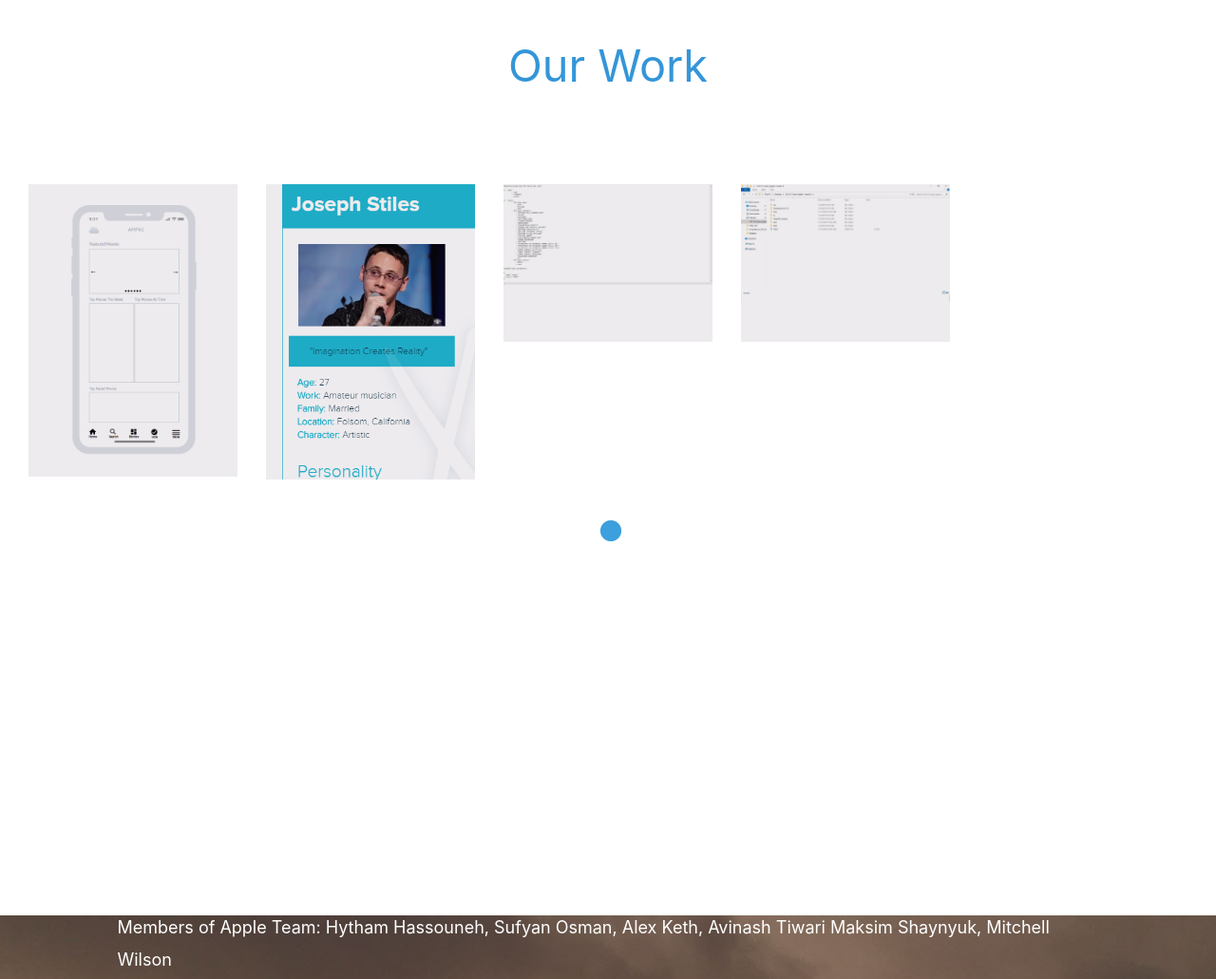
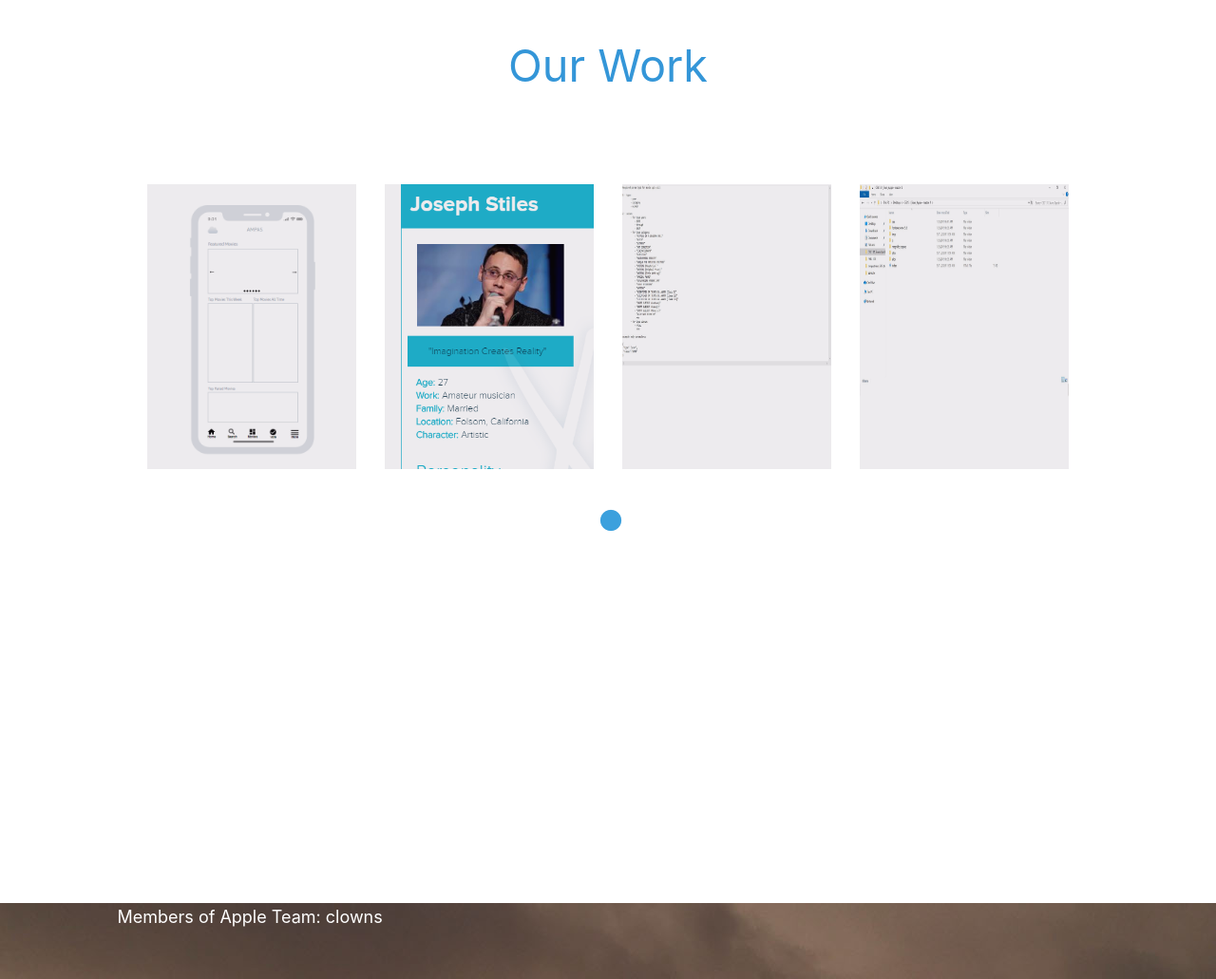
Before and after one commit to purewar/CSC131_Team_Apple-, a plain HTML site: page index.html in a window 1280 px wide. Shown: the part 1820-2851 px from the top of the page at 95% size. Drawn offline with Linux system fonts and the light colour scheme.

Commit message:
Add files via upload

```diff
--- a/index.html
+++ b/index.html
@@ -126,45 +126,45 @@
                 <div class="mx-auto tm-gallery-container">
                     <div class="grid tm-gallery">
                       <a href="pics/idea1.png">
-                        <figure class="effect-honey tm-gallery-item">
+                        <figure class="effect-honey tm-gallery-item" style="max-height: 300px">
                           <img src="pics/idea1cropped.png" alt="Image" class="img-fluid">
-                          <figcaption>
-                            <h2><i>Wire <span>frame</span> App</i></h2>
+                          <figcaption style="padding: 1rem !important">
+                            <h2 style="padding:1rem !important"><i>Wire <span>frame</span></i></h2>
                           </figcaption>
                         </figure>
                       </a>
                       <a href="pics/persona.png">
-                        <figure class="effect-honey tm-gallery-item">
+                        <figure class="effect-honey tm-gallery-item" style="max-height: 300px">
                           <img src="pics/personacropped.png" alt="Image" class="img-fluid">
-                          <figcaption>
-                            <h2><i>Persona <span>Rough</span> Idea</i></h2>
+                          <figcaption style="padding: 1rem !important">
+                            <h2 style="padding:1rem !important"><i>Persona <span>Rough</span> Idea</i></h2>
                           </figcaption>
                         </figure>
                       </a>
                       <a href="pics/gallery-img-03.jpg">
-                        <figure class="effect-honey tm-gallery-item">
+                        <figure class="effect-honey tm-gallery-item" style="height: 300px;">
                           <img src="pics/gallery-img-03.jpg" alt="Image" class="img-fluid">
-                          <figcaption>
-                            <h2><i>APP <span></span> </i></h2>
+                          <figcaption style="padding: 1rem !important">
+                            <h2 style="padding:1rem !important"><i>The <span>backend</span> </i></h2>
                           </figcaption>
                         </figure>
                       </a>
                       <a href="pics/work2.jpg">
-                        <figure class="effect-honey tm-gallery-item">
+                        <figure class="effect-honey tm-gallery-item" style="height: 300px;">
                           <img src="pics/work2.jpg" alt="Image" class="img-fluid">
-                          <figcaption>
-                            <h2><i>HTML <span>Work</span> Here</i></h2>
+                          <figcaption style="padding: 1rem !important">
+                            <h2 style="padding:1rem !important"><i>HTML <span>Work</span></i></h2>
                           </figcaption>
                         </figure>
                       </a>
-                      <a href="img/gallery-img-05.jpg">
+                      <!-- <a href="img/gallery-img-05.jpg">
                         <figure class="effect-honey tm-gallery-item">
 
                           <figcaption>
                             <h2><i>Put <span>Something</span> Here</i></h2>
                           </figcaption>
                         </figure>
-                      </a>
+                      </a> -->
                       <!-- <a href="img/gallery-img-06.jpg">
                         <figure class="effect-honey tm-gallery-item">
 
@@ -206,8 +206,7 @@
                   <div class="tm-underline-inner"></div>
                 </div>
                 <p class="mb-5">
-                  Members of Apple Team: Hytham Hassouneh, Sufyan Osman, Alex Keth, Avinash Tiwari
-					 Maksim Shaynyuk, Mitchell Wilson
+                  Members of Apple Team: clowns
                 </p>
             </div>
 
```
